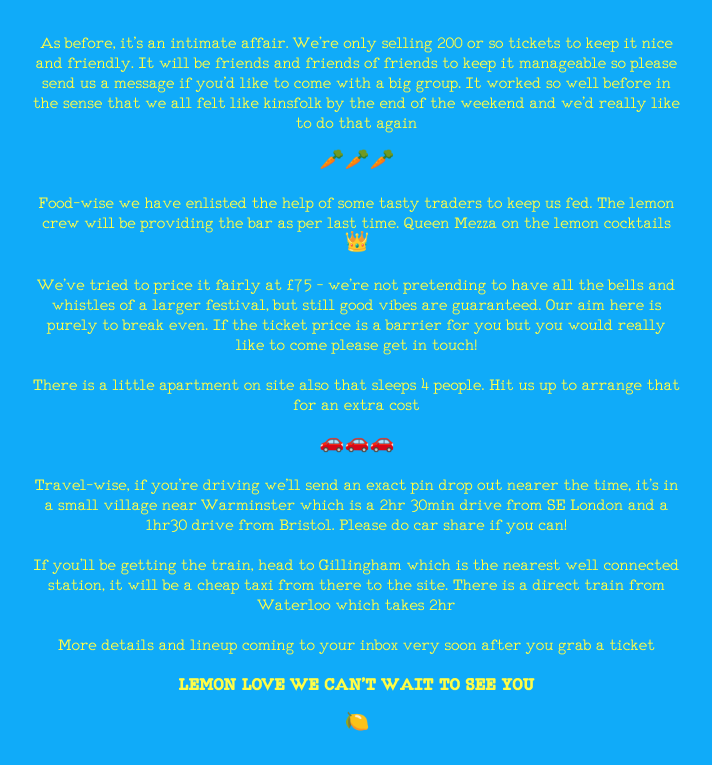
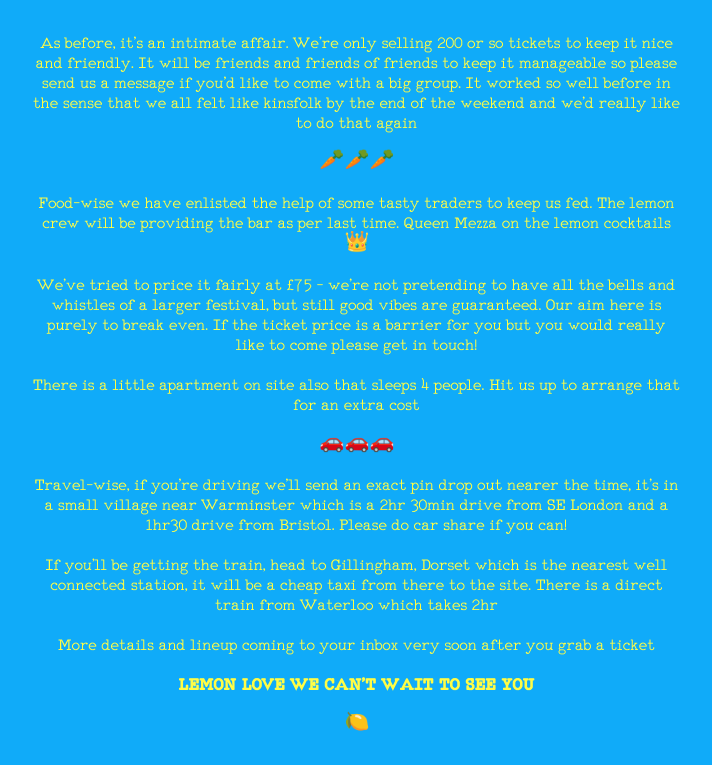
Before and after one commit to jollybully/jollybully.github.io, a plain HTML site: page lemonland23.html in a window 1280 px wide. Shown: the part 900-1665 px from the top of the page, without its empty margins (283-995 px from the left). Drawn offline with Linux system fonts and the light colour scheme.

Commit message:
gillingham

```diff
--- a/lemonland23.html
+++ b/lemonland23.html
@@ -168,9 +168,9 @@
         </p>
 
         <p>
-          If you’ll be getting the train, head to Gillingham which is the
-          nearest well connected station, it will be a cheap taxi from there to
-          the site. There is a direct train from Waterloo which takes 2hr
+          If you’ll be getting the train, head to Gillingham, Dorset which is
+          the nearest well connected station, it will be a cheap taxi from there
+          to the site. There is a direct train from Waterloo which takes 2hr
         </p>
 
         <p>
```
